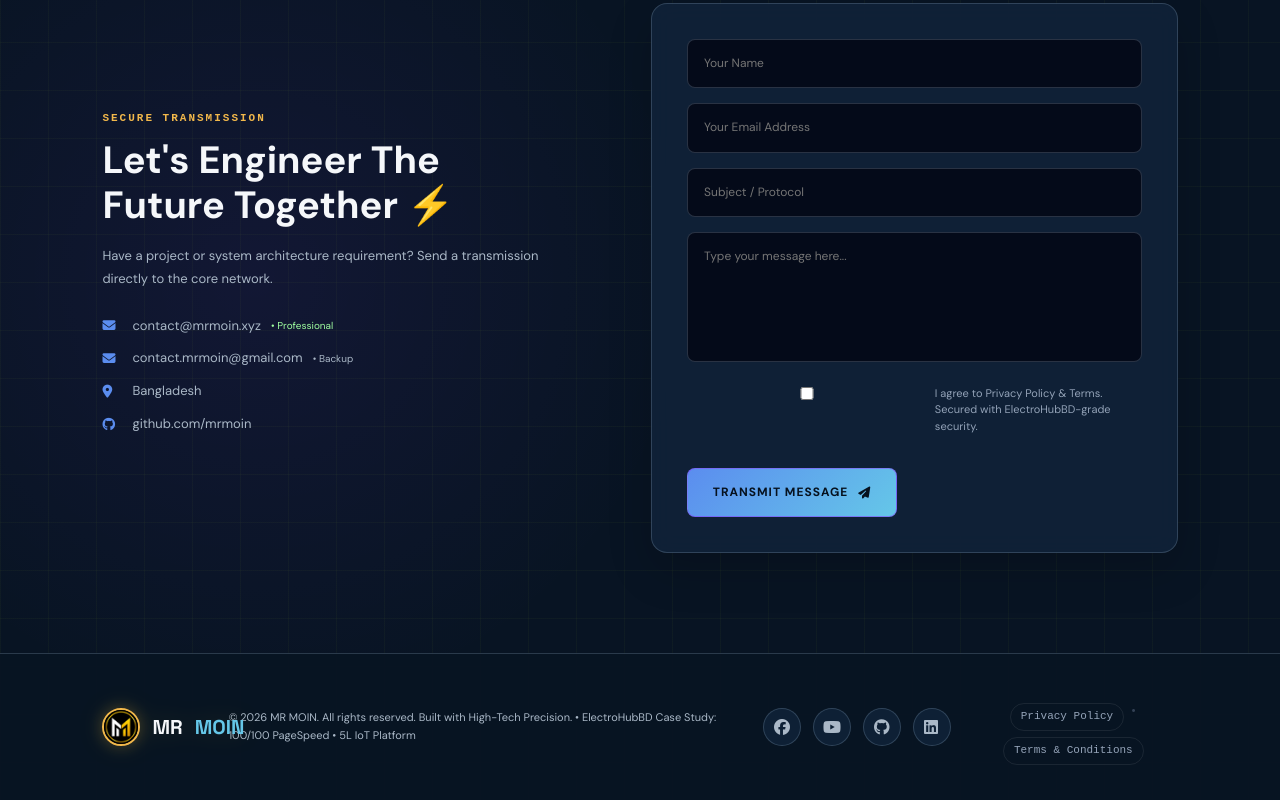
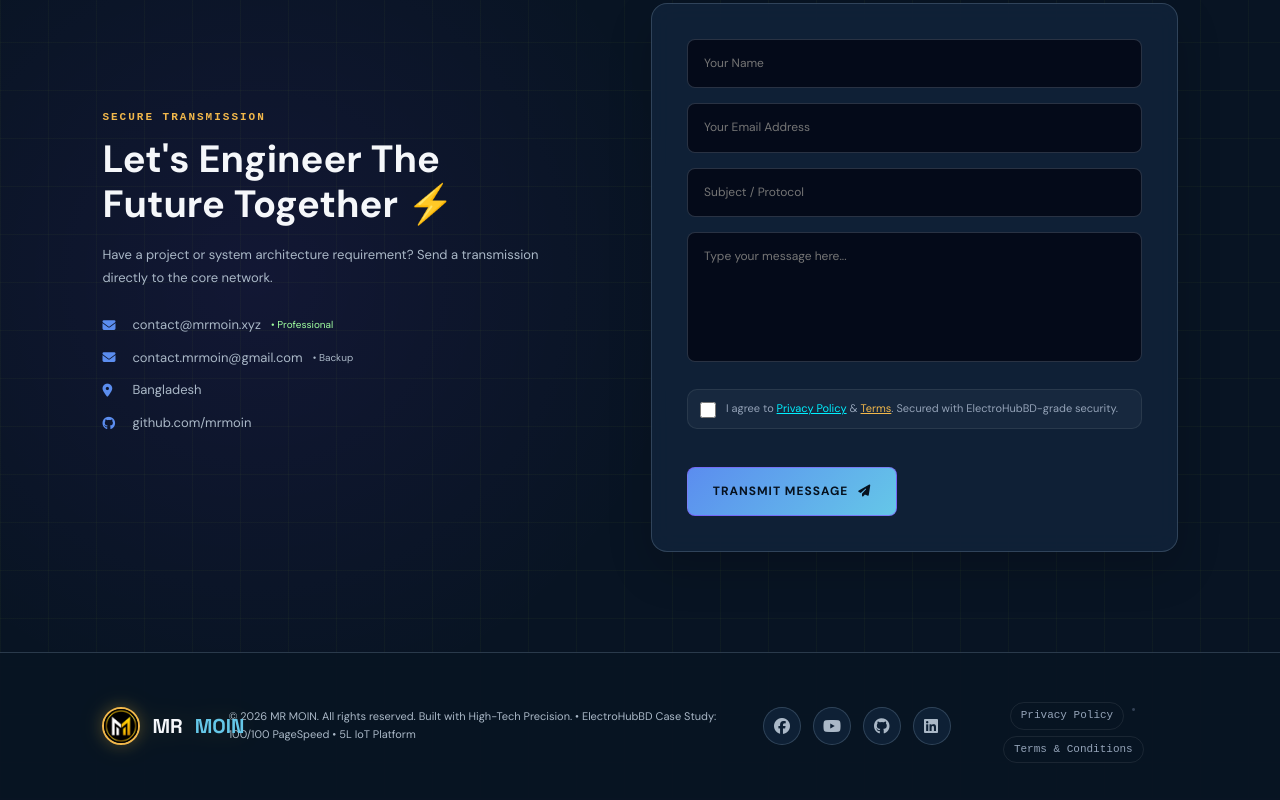
Before and after one commit to moin96mx/mrmoin, a plain HTML site: page index.html in a window 1280 px wide. Shown: the part 3702-4502 px from the top of the page. Drawn offline with nearby package versions, Linux system fonts and the light colour scheme; no server answers.

Commit message:
Refactor privacy agreement input to styled checkbox
Updated the privacy agreement section to use a styled checkbox and label.

```diff
--- a/index.html
+++ b/index.html
@@ -315,10 +315,12 @@
       <input type="email" name="email" placeholder="Your Email Address" required>
       <input type="text" name="subject" placeholder="Subject / Protocol">
       <textarea name="message" placeholder="Type your message here..." required></textarea>
-      <label style="display:flex; gap:8px; align-items:flex-start; font-size:11px; color:#94a3b8; margin:8px 0 14px; line-height:1.5; cursor:pointer;">
-        <input type="checkbox" required style="margin-top:2px;">
-        <span>I agree to <a href="privacy.html">Privacy Policy</a> & <a href="terms.html">Terms</a>. Secured with ElectroHubBD-grade security.</span>
-      </label>
+      <div style="display:flex; align-items:flex-start; gap:10px; margin:12px 0 18px; padding:10px 12px; background:rgba(255,255,255,0.04); border:1px solid rgba(255,255,255,0.08); border-radius:10px;">
+        <input type="checkbox" required id="privacyCheck" style="width:16px; height:16px; margin-top:2px; flex-shrink:0; accent-color:#00f0ff; cursor:pointer;">
+        <label for="privacyCheck" style="font-size:11px; color:#94a3b8; line-height:1.6; cursor:pointer; margin:0;">
+          I agree to <a href="privacy.html" target="_blank" style="color:#00f0ff; text-decoration:underline;">Privacy Policy</a> & <a href="terms.html" target="_blank" style="color:#f2b84b; text-decoration:underline;">Terms</a>. Secured with ElectroHubBD-grade security.
+        </label>
+      </div>
 
       <button type="submit" class="btn primary-btn">
         TRANSMIT MESSAGE <i class="fa-solid fa-paper-plane"></i>
```
